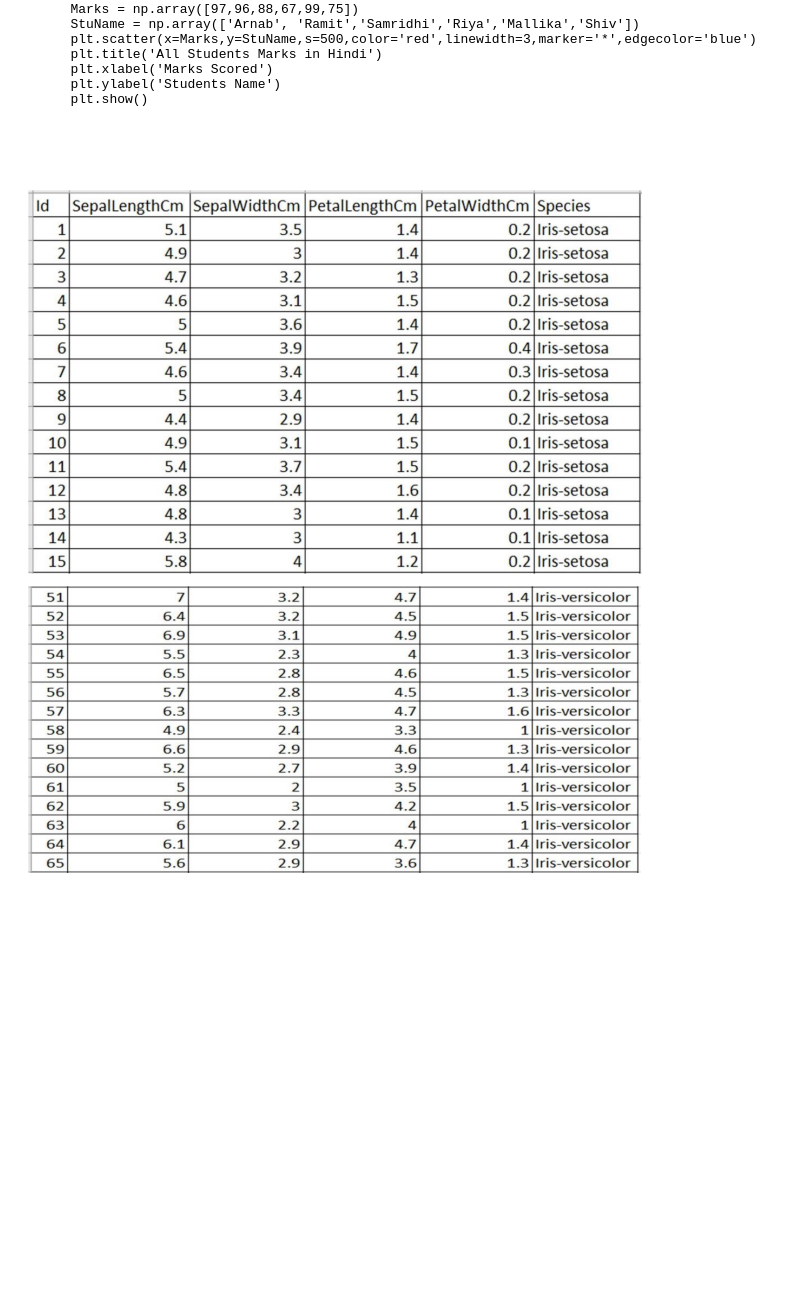
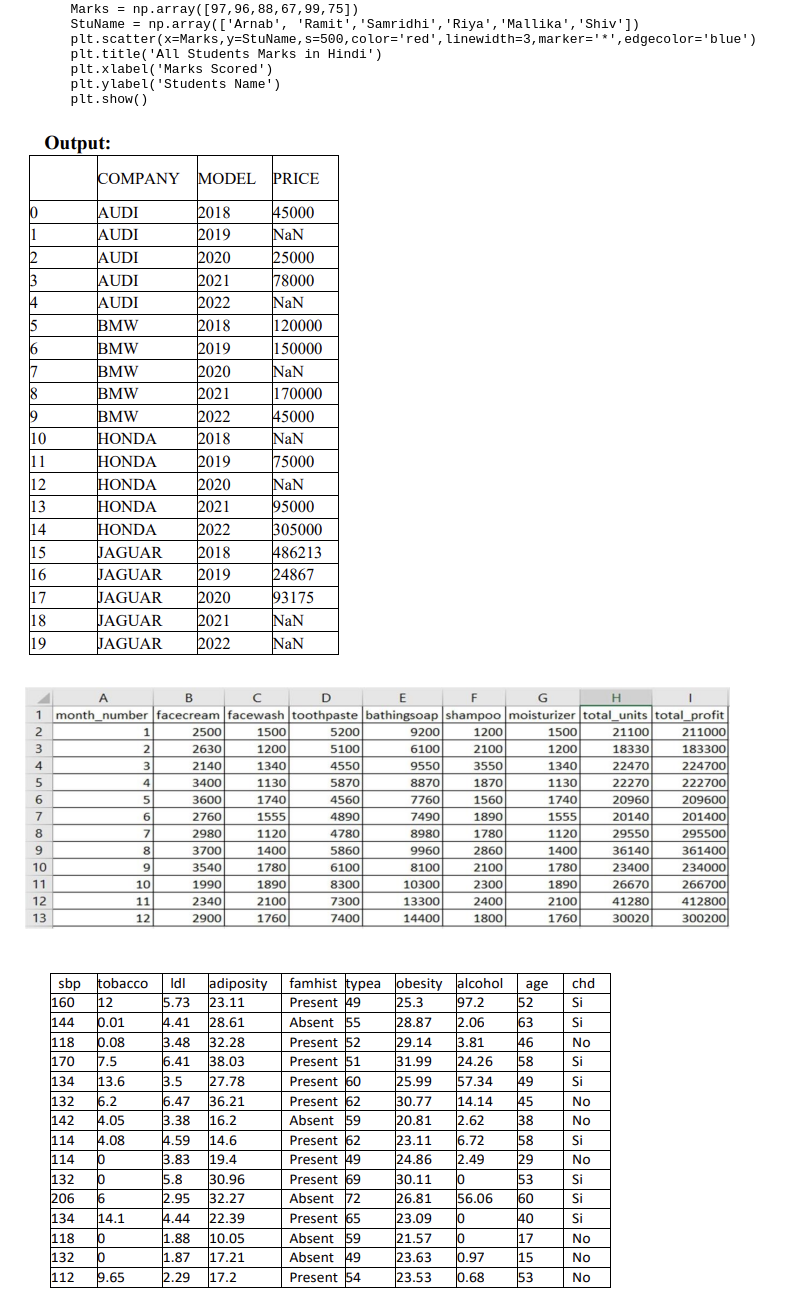
Before and after one commit to oracledbms2023/python3sem2nd, a plain HTML site: page index.html in a window 1280 px wide. Shown: the part 6100-7401 px from the top of the page, without its empty margins (0-793 px from the left). Before the commit the page ends 6998 px from the top, so only its background shows below. Drawn offline with Linux system fonts and the light colour scheme; files whose address does not match are found by name.

Commit message:
Update index.html

```diff
--- a/index.html
+++ b/index.html
@@ -339,9 +339,9 @@
         plt.show()
     </pre>
 
-    <img src="images/exam 1.png" alt=""><br>
-    <img src="images/exam 2.png" alt=""><br>
-    <img src="images/exam 3.png" alt=""><br>
+    <img src="/exam 1.png" alt=""><br>
+    <img src="/exam 2.png" alt=""><br>
+    <img src="/exam 3.png" alt=""><br>
     <img src="images/exam 4.png" alt="">
 
 </body>
```
